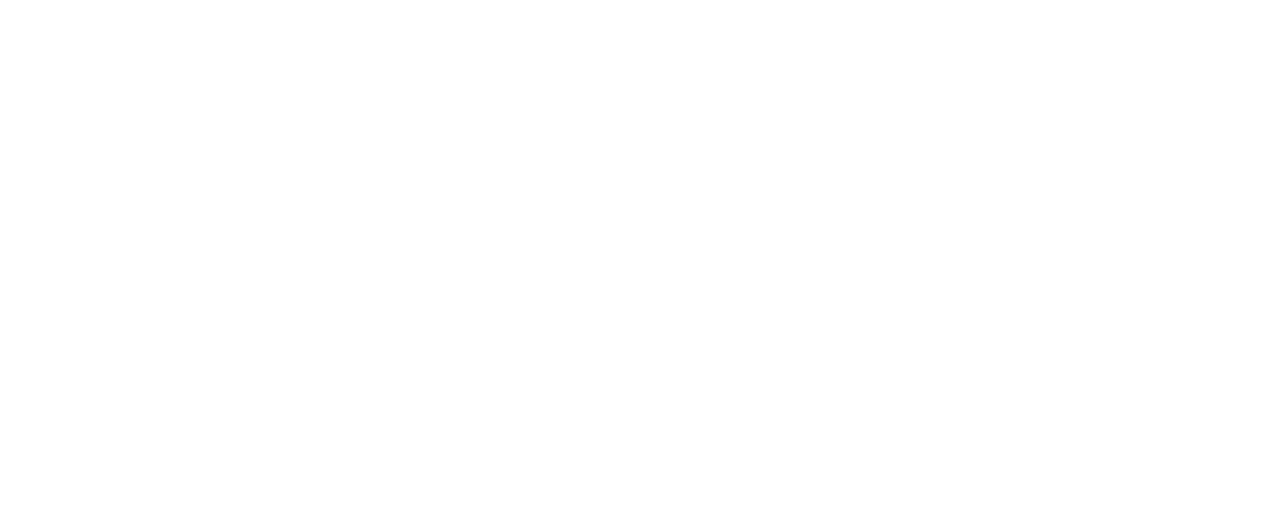
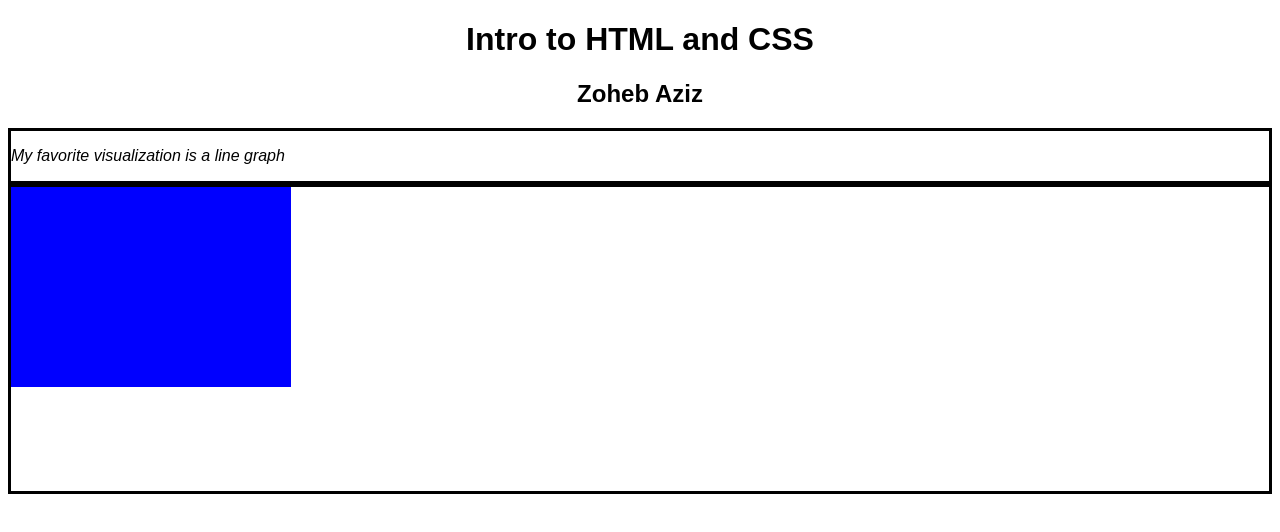
Before and after one commit to DS4200-S22/ic-04-zohebaziz, a plain HTML site: page index.html in a window 1280 px wide. Drawn offline with Linux system fonts and the light colour scheme.

Commit message:
finished

```diff
--- a/index.html
+++ b/index.html
@@ -2,13 +2,23 @@
 <html>
 
 <head>
+    <title>ic-04</title>
+    <link rel="stylesheet" href="style.css">
     <meta charset=utf-8/>
 </head>
 
 
 <body>
-
-
+    <h1>Intro to HTML and CSS</h1>
+    <h2>Zoheb Aziz</h2>
+    <div id="div1" class="container">
+        <p id="p1" class="itallic">My favorite visualization is a line graph</p>
+    </div>
+    <div id="div2" class="container">
+        <svg height="300">
+            <rect width="280" height="200" style="fill: blue;"></rect>
+        </svg>
+    </div>
 </body>
 
 </html>
--- /dev/null
+++ b/style.css
@@ -0,0 +1,20 @@
+body {
+    font-family: Arial, Helvetica, sans-serif;
+}
+
+h1 {
+    text-align: center;
+}
+
+h2 {
+    text-align: center;
+}
+
+.itallic {
+    font-style: italic;
+}
+
+.container {
+    border-style: solid;
+    border-color: black;
+}
```
